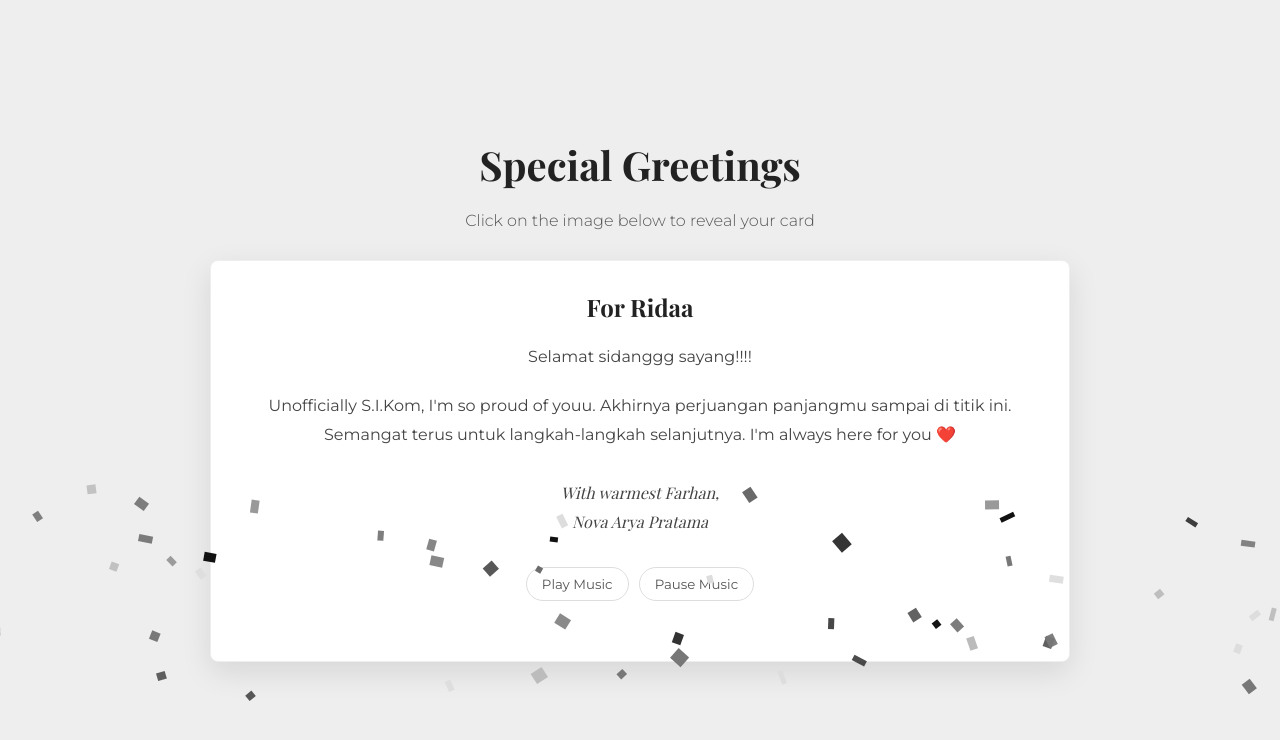
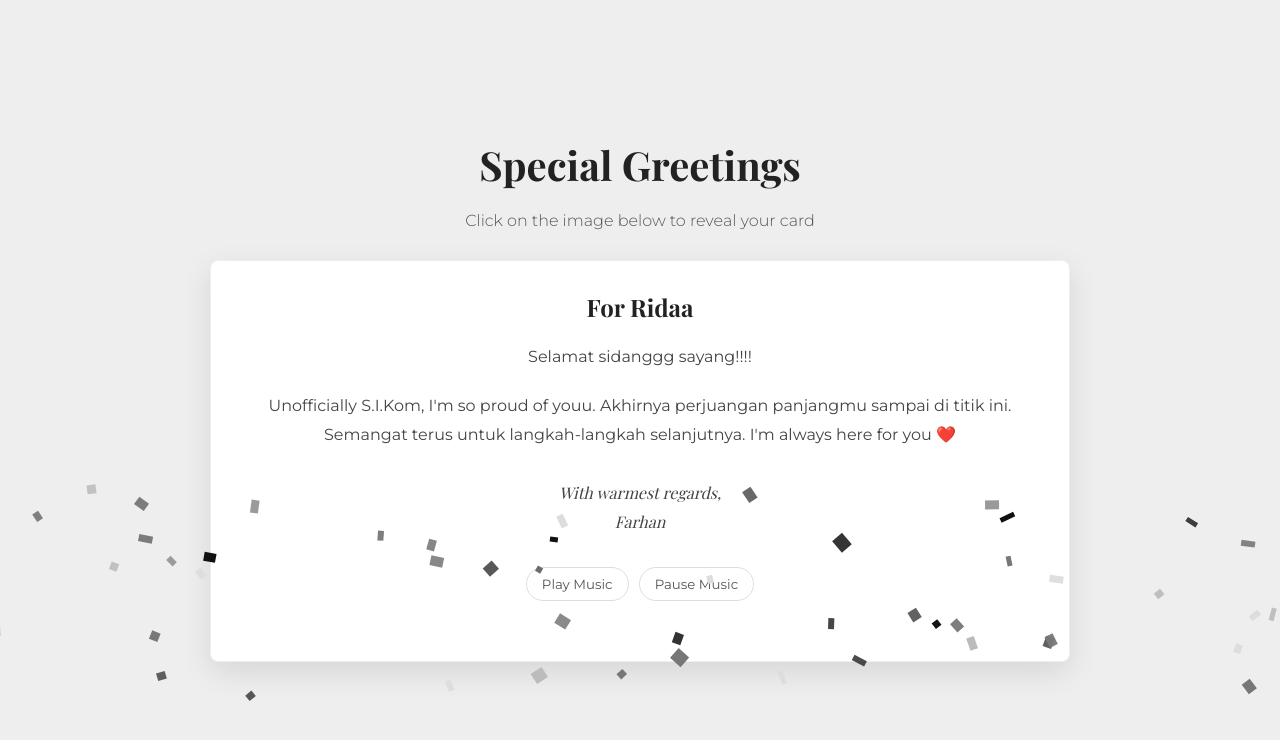
Before and after one commit to greetzza/order019_16-06-2025, a plain HTML site: page index.html in a window 1280 px wide. Both pictures are taken after a click on the picture 640 px from the left and 459 px from the top of the page. Shown: the top 740 px of the page. Drawn offline with nearby package versions, Linux system fonts and the light colour scheme.

Commit message:
Update index.html

```diff
--- a/index.html
+++ b/index.html
@@ -267,7 +267,7 @@
             <h2>For Ridaa</h2>
             <p>Selamat sidanggg sayang!!!!</p>
             <p>Unofficially S.I.Kom, I'm so proud of youu. Akhirnya perjuangan panjangmu sampai di titik ini. Semangat terus untuk langkah-langkah selanjutnya. I'm always here for you ❤️</p>
-            <p class="signature">With warmest Farhan,<br>Nova Arya Pratama</p>
+            <p class="signature">With warmest regards,<br>Farhan</p>
 
             <div class="music-control">
                 <button id="playBtn">Play Music</button>
```
